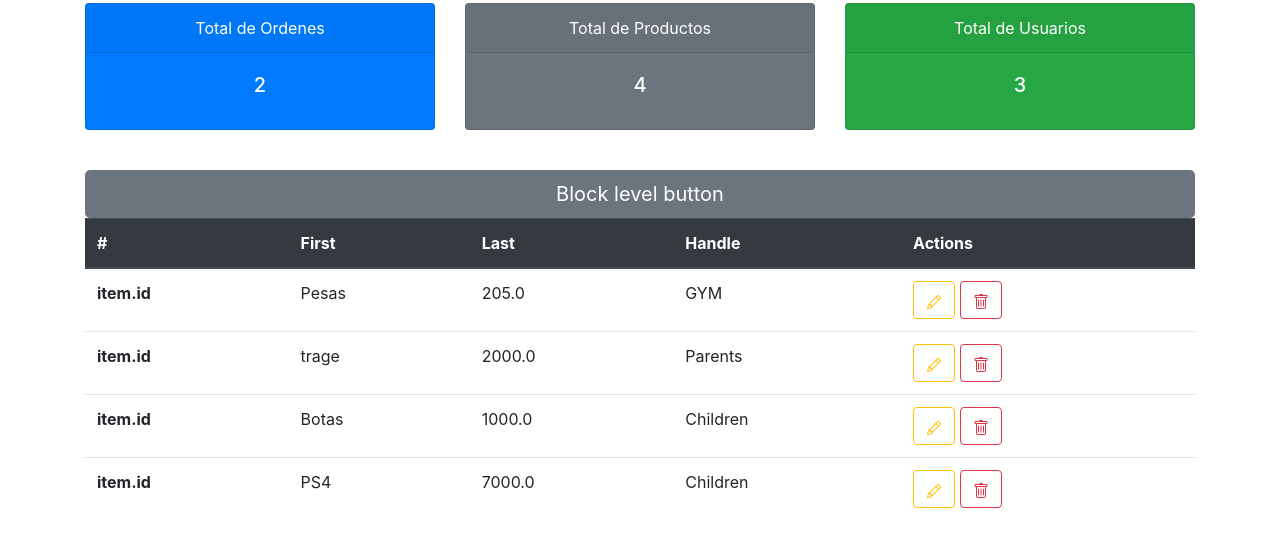
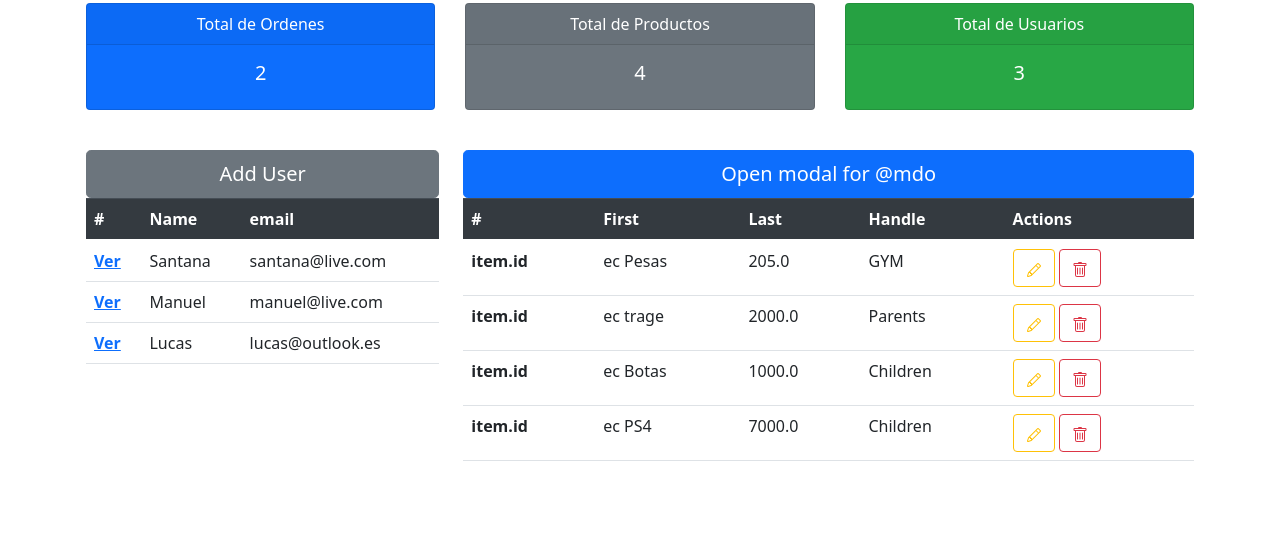
Before and after one commit to nandoferth/django, a Django app: page /table/ in a window 1280 px wide. Shown: the part 337-873 px from the top of the page. After the commit the page ends 798 px from the top, so only its background shows below. Run offline with Django 3.2, Linux system fonts and the light colour scheme; data comes from the database, SQL or seed files in the repository; both versions use the stored data as it was after the commit; some libraries are stand-ins or nearby versions.

Commit message:
Crud de crear ordenes, falta modificar y eliminar

```diff
--- a/Start_0/accounts/models.py
+++ b/Start_0/accounts/models.py
@@ -28,4 +28,6 @@
     product = models.ForeignKey(Product, null=True, on_delete = models.SET_NULL)
     status=models.CharField(max_length=50,null=True,choices= SATATUS)
     date_create=date_create = models.DateTimeField(auto_now_add=True, null=True)
+    def __str__(self):
+        return '%s | %s | %s' % (self.product,self.customer,self.status)
 # Create your models here.
--- a/Start_0/accounts/templates/accounts/Crud.html
+++ b/Start_0/accounts/templates/accounts/Crud.html
@@ -1,11 +1,57 @@
-{% extends 'accounts/main.html' %}
 
-{% block content %}
-  <title>Crud</title>
+<title>Crud</title>
+<link rel="stylesheet" href="https://stackpath.bootstrapcdn.com/bootstrap/5.0.0-alpha1/css/bootstrap.min.css" integrity="sha384-r4NyP46KrjDleawBgD5tp8Y7UzmLA05oM1iAEQ17CSuDqnUK2+k9luXQOfXJCJ4I" crossorigin="anonymous">
+<button type="button" class="btn btn-primary btn-lg btn-block" data-toggle="modal" data-target="#exampleModal" data-whatever="@mdo">Open modal for @mdo</button>
 
-  <div class="container" >
-    <div class="row ustify-content-md-center">
-      <div class="col-12">Crud</div>
+<div class="modal fade" id="exampleModal" tabindex="-1" aria-labelledby="exampleModalLabel" aria-hidden="true">
+  <div class="modal-dialog">
+    <div class="modal-content">
+      <div class="modal-header">
+        <h5 class="modal-title" id="exampleModalLabel">New message</h5>
+        <button type="button" class="close" data-dismiss="modal" aria-label="Close">
+          <span aria-hidden="true">&times;</span>
+        </button>
+      </div>
+      <div class="modal-body">
+        <form action="" method="POST">
+          <div class="mb-3">
+            <label for="recipient-name" class="col-form-label">Recipient:</label>
+            <input type="text" class="form-control" id="recipient-name">
+          </div>
+          <div class="mb-3">
+            <label for="message-text" class="col-form-label">Message:</label>
+            <textarea class="form-control" id="message-text"></textarea>
+          </div>
+          {% csrf_token %}
+          {{form}}
+          <input type="submit" name="Submit">
+        </form>
+      </div>
+      <div class="modal-footer">
+        <button type="button" class="btn btn-secondary" data-dismiss="modal">s</button>
+        <button type="button" class="btn btn-primary">Send message</button>
+      </div>
     </div>
   </div>
-{% endblock %}
+</div>
+<!-- JavaScript and dependencies -->
+<script src="https://cdn.jsdelivr.net/npm/popper.js@1.16.0/dist/umd/popper.min.js" integrity="sha384-Q6E9RHvbIyZFJoft+2mJbHaEWldlvI9IOYy5n3zV9zzTtmI3UksdQRVvoxMfooAo" crossorigin="anonymous"></script>
+<script src="https://stackpath.bootstrapcdn.com/bootstrap/5.0.0-alpha1/js/bootstrap.min.js" integrity="sha384-oesi62hOLfzrys4LxRF63OJCXdXDipiYWBnvTl9Y9/TRlw5xlKIEHpNyvvDShgf/" crossorigin="anonymous"></script>
+<script>
+  var exampleModal = document.getElementById('exampleModal')
+exampleModal.addEventListener('show.bs.modal', function (event) {
+  // Button that triggered the modal
+  var button = event.relatedTarget
+  // Extract info from data-* attributes
+  var recipient = button.getAttribute('data-whatever')
+  // If necessary, you could initiate an AJAX request here
+  // and then do the updating in a callback.
+  //
+  // Update the modal's content.
+  var modalTitle = exampleModal.querySelector('.modal-title')
+  var modalBodyInput = exampleModal.querySelector('.modal-body input')
+
+  modalTitle.textContent = 'New message to ' + recipient
+  modalBodyInput.value = recipient
+})
+</script>
--- a/Start_0/accounts/templates/accounts/Table.html
+++ b/Start_0/accounts/templates/accounts/Table.html
@@ -4,8 +4,33 @@
     <br>
     {% include 'accounts/CardGroup.html' %}
     <br>
-    <button type="button" class="btn btn-secondary btn-lg btn-block">Block level button</button>
+    <div class="row">
+        <div class="col-4">
             <div class="table-responsive-sm">
+                <button type="button" class="btn btn-secondary btn-lg btn-block">Add User</button>
+                <table class="table">
+                    <thead class="thead-dark">
+                        <tr>
+                            <th scope="col">#</th>
+                            <th scope="col">Name</th>
+                            <th scope="col">email</th>
+                        </tr>
+                    </thead>
+                    <tbody>
+                        {% for item in users %}
+                            <tr>
+                                <th scope="row"><a href="{% url 'customer' item.name %}">Ver</a></th>
+                                <td>{{item.name}}</td>
+                                <td>{{item.email}}</td>
+                            </tr>
+                        {% endfor %}
+                    </tbody>
+                </table>
+            </div>
+        </div>
+        <div class="col-8">
+            <div class="table-responsive-sm">
+                {% include 'accounts/Crud.html' %}
                 <table class="table">
                     <thead class="thead-dark">
                         <tr>
@@ -20,16 +45,17 @@
                         {% for item in products %}
                             <tr>
                                 <th scope="row">item.id</th>
-                        <td>{{item.name}}</td>
+                                <td>ec {{item.name}}</td>
                                 <td>{{item.price}}</td>
                                 <td>{{item.category}}</td>
                                 <td>
-                            <button type="button" class="btn btn-outline-warning">
+                                    <a  type="button" class="btn btn-outline-warning" >
                                         <svg width="1em" height="1em" viewBox="0 0 16 16" class="bi bi-pencil" fill="currentColor" xmlns="http://www.w3.org/2000/svg">
+
                                             <path fill-rule="evenodd" d="M11.293 1.293a1 1 0 0 1 1.414 0l2 2a1 1 0 0 1 0 1.414l-9 9a1 1 0 0 1-.39.242l-3 1a1 1 0 0 1-1.266-1.265l1-3a1 1 0 0 1 .242-.391l9-9zM12 2l2 2-9 9-3 1 1-3 9-9z"/>
                                             <path fill-rule="evenodd" d="M12.146 6.354l-2.5-2.5.708-.708 2.5 2.5-.707.708zM3 10v.5a.5.5 0 0 0 .5.5H4v.5a.5.5 0 0 0 .5.5H5v.5a.5.5 0 0 0 .5.5H6v-1.5a.5.5 0 0 0-.5-.5H5v-.5a.5.5 0 0 0-.5-.5H3z"/>
                                         </svg>
-                            </button>
+                                    </a>
                                     <button type="button" class="btn btn-outline-danger">
                                         <svg width="1em" height="1em" viewBox="0 0 16 16" class="bi bi-trash" fill="currentColor" xmlns="http://www.w3.org/2000/svg">
                                             <path d="M5.5 5.5A.5.5 0 0 1 6 6v6a.5.5 0 0 1-1 0V6a.5.5 0 0 1 .5-.5zm2.5 0a.5.5 0 0 1 .5.5v6a.5.5 0 0 1-1 0V6a.5.5 0 0 1 .5-.5zm3 .5a.5.5 0 0 0-1 0v6a.5.5 0 0 0 1 0V6z"/>
@@ -42,5 +68,28 @@
                     </tbody>
                 </table>
             </div>
+        </div>
+    </div>
+<!-- JavaScript and dependencies -->
+<script src="https://cdn.jsdelivr.net/npm/popper.js@1.16.0/dist/umd/popper.min.js" integrity="sha384-Q6E9RHvbIyZFJoft+2mJbHaEWldlvI9IOYy5n3zV9zzTtmI3UksdQRVvoxMfooAo" crossorigin="anonymous"></script>
+<script src="https://stackpath.bootstrapcdn.com/bootstrap/5.0.0-alpha1/js/bootstrap.min.js" integrity="sha384-oesi62hOLfzrys4LxRF63OJCXdXDipiYWBnvTl9Y9/TRlw5xlKIEHpNyvvDShgf/" crossorigin="anonymous"></script>
+<script>
+  var exampleModal = document.getElementById('exampleModal')
+exampleModal.addEventListener('show.bs.modal', function (event) {
+  // Button that triggered the modal
+  var button = event.relatedTarget
+  // Extract info from data-* attributes
+  var recipient = button.getAttribute('data-whatever')
+  // If necessary, you could initiate an AJAX request here
+  // and then do the updating in a callback.
+  //
+  // Update the modal's content.
+  var modalTitle = exampleModal.querySelector('.modal-title')
+  var modalBodyInput = exampleModal.querySelector('.modal-body input')
+
+  modalTitle.textContent = 'New message to ' + recipient
+  modalBodyInput.value = recipient
+})
+</script>
 
 {% endblock %}
--- a/Start_0/accounts/templates/accounts/main.html
+++ b/Start_0/accounts/templates/accounts/main.html
@@ -24,7 +24,7 @@
         <div class="collapse navbar-collapse" id="navbarSupportedContent">
           <ul class="navbar-nav mr-auto">
             <li class="nav-item active">
-              <a class="nav-link" href="crud/">Home <span class="sr-only">(current)</span></a>
+              <a class="nav-link" href="{% url 'home' %}">Home <span class="sr-only">(current)</span></a>
             </li>
             <li class="nav-item">
               <a class="nav-link" href="#">Link</a>
--- a/Start_0/accounts/urls.py
+++ b/Start_0/accounts/urls.py
@@ -3,10 +3,10 @@
 from . import views
 
 urlpatterns = [
-    path('', views.home),
+    path('', views.home,name="home"),
     path('crud/', views.Crud),
     path('table/',views.Table),
     path('login/',views.login),
     path('register/',views.register),
-    path('customer/<str:pk_test>/',views.CustomerPage),
+    path('customer/<str:pk_test>/',views.CustomerPage,name="customer"),
 ]
--- a/Start_0/accounts/views.py
+++ b/Start_0/accounts/views.py
@@ -2,6 +2,7 @@
 from django.http import HttpResponse
 from django.contrib.auth.forms import UserCreationForm
 from .models import *
+from .forms import OrdersForm
 
 def login(request):
 
@@ -29,12 +30,22 @@
     return render(request,'accounts/Customer.html',context)
 
 def Table(request):
+
+#-----------------------------------------------------#
     total_ordenes = Orders.objects.all().count()
     total_productos = Product.objects.all().count()
     total_usuarios = Customer.objects.all().count()
     products = Product.objects.all()
+    users = Customer.objects.all()
+#-----------------------------------------------------#
+    form = OrdersForm()
+    if request.method == 'POST':
+        #print('print',request.POST)
+        form = OrdersForm(request.POST)
+        if form.is_valid:
+            form.save()
     context = {'total_ordenes':total_ordenes,'total_productos':total_productos,
-    'total_usuarios':total_usuarios, 'products':products}
+    'total_usuarios':total_usuarios, 'products':products,'users':users,'form':form}
     return render(request,'accounts/Table.html',context)
 
 
```
Also changed, not shown: Start_0/db.sqlite3. Lines whose indentation alone changed are shown as unchanged.
